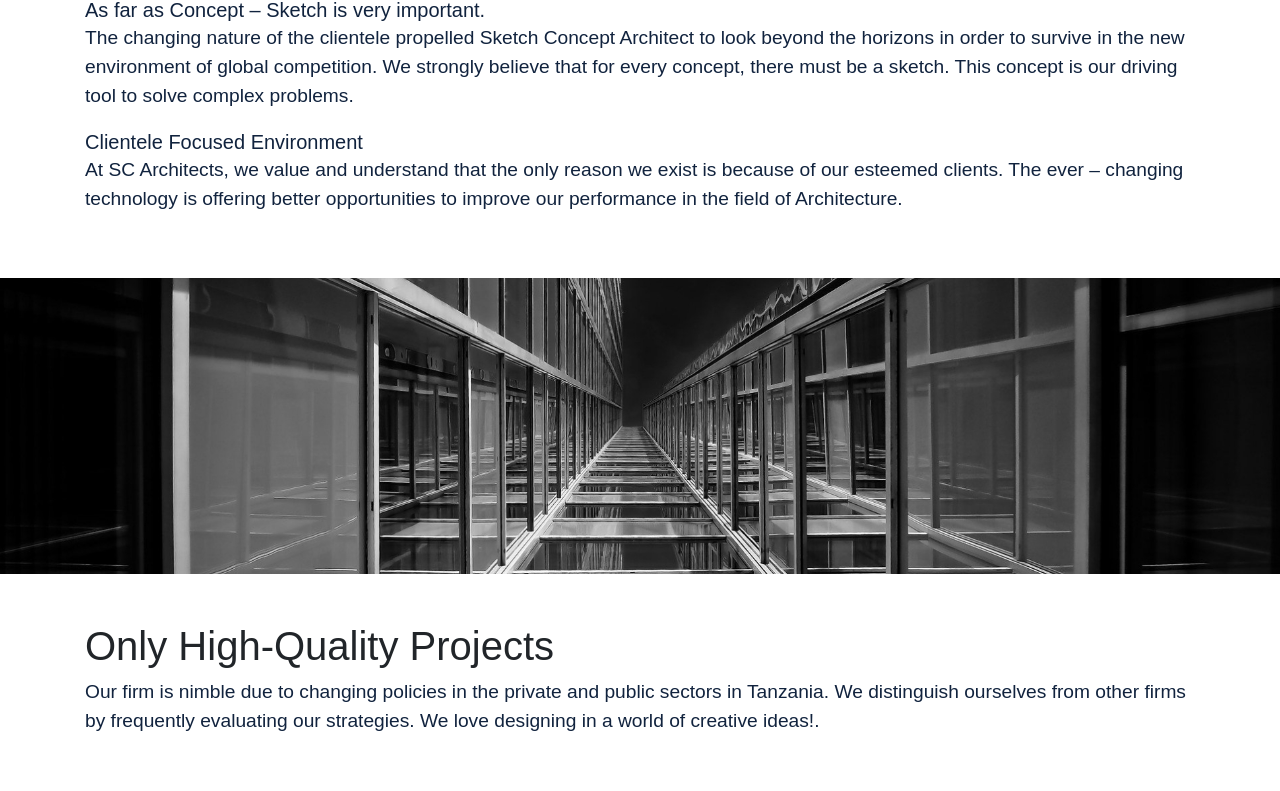
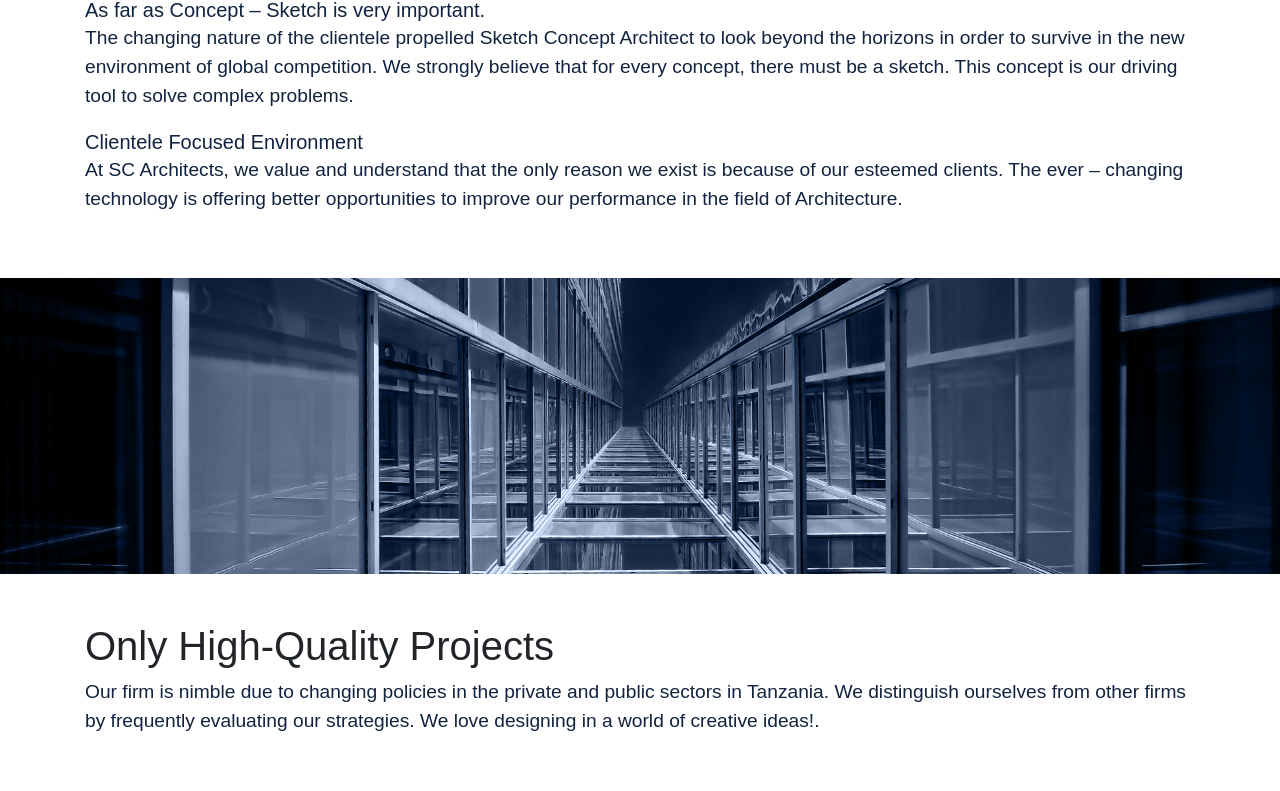
Before and after one commit to aimasoud/sketch, a website: page index.html in a window 1280 px wide. Shown: the part 534-1325 px from the top of the page. Drawn offline with Linux system fonts and the light colour scheme.

Commit message:
Update full-width-pics.css
Change css back

```diff
--- a/css/full-width-pics.css
+++ b/css/full-width-pics.css
@@ -76,9 +76,9 @@ p {
   -moz-background-size: cover;
   background-size: cover;
   -o-background-size: cover;
-/*   background-color: #11233E; */
-/*   background-image: -webkit-linear-gradient(30deg, white 50%, blue 50%); */
-/*   background-blend-mode: luminosity; */
+  background-color: #11233E;
+  background-image: -webkit-linear-gradient(30deg, white 50%, blue 50%);
+  background-blend-mode: luminosity;
 
 }
 
```
